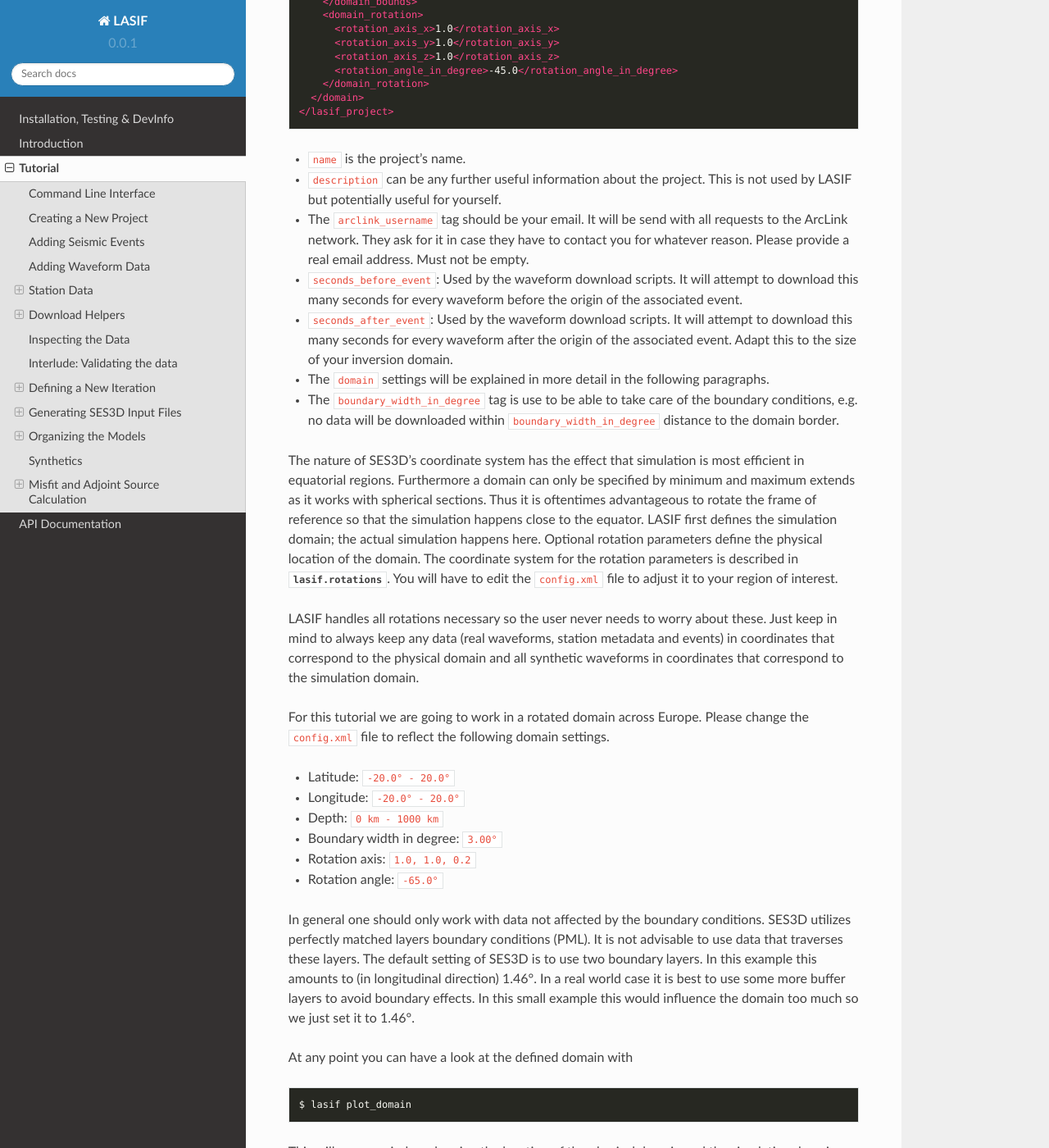
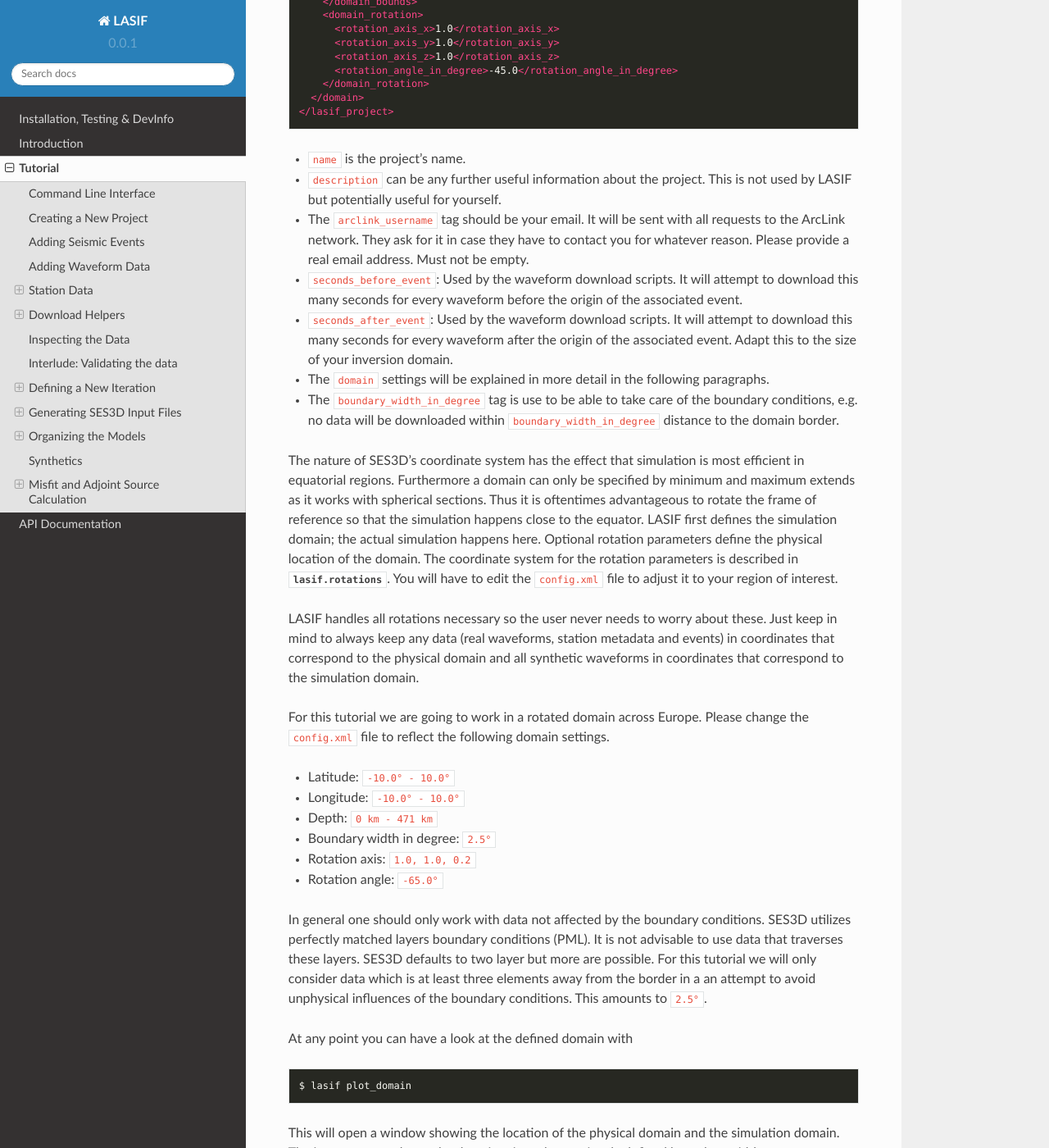
Before and after one commit to krischer/LASIF, a Sphinx documentation site: the page built from doc/tutorial.rst, in a window 1280 px wide and 1400 px high, scrolled down 1759 px. Shown: the whole window at 82% size. Built offline with Sphinx 7.4.7 and the Read the Docs theme 2.0.0, drawn with Linux system fonts in a browser that asks for light colours; formulas are drawn with MathJax 3; pages that are not in the unit, such as notebooks, are missing from menus; some of the changed text lies outside the part shown.

Commit message:
Work on tutorial, model plotting and STF.

```diff
--- a/doc/tutorial.rst
+++ b/doc/tutorial.rst
@@ -104,7 +104,7 @@ initialized it looks akin to the following:
 * ``name`` is the project's name.
 * ``description`` can be any further useful information about the project. This
   is not used by LASIF but potentially useful for yourself.
-* The ``arclink_username`` tag should be your email. It will be send with all
+* The ``arclink_username`` tag should be your email. It will be sent with all
   requests to the ArcLink network. They ask for it in case they have to contact
   you for whatever reason. Please provide a real email address. Must not be
   empty.
@@ -140,20 +140,20 @@ For this tutorial we are going to work in a rotated domain across Europe.
 Please change the ``config.xml`` file to reflect the following domain
 settings.
 
-* Latitude: ``-20.0° - 20.0°``
-* Longitude: ``-20.0° - 20.0°``
-* Depth: ``0 km - 1000 km``
-* Boundary width in degree: ``3.00°``
+* Latitude: ``-10.0° - 10.0°``
+* Longitude: ``-10.0° - 10.0°``
+* Depth: ``0 km - 471 km``
+* Boundary width in degree: ``2.5°``
 * Rotation axis: ``1.0, 1.0, 0.2``
 * Rotation angle: ``-65.0°``
 
 In general one should only work with data not affected by the boundary
 conditions. SES3D utilizes perfectly matched layers boundary conditions (PML).
-It is not advisable to use data that traverses these layers. The default
-setting of SES3D is to use two boundary layers. In this example this amounts to
-(in longitudinal direction) 1.46°. In a real world case it is best to use some
-more buffer layers to avoid boundary effects. In this small example this would
-influence the domain too much so we just set it to 1.46°.
+It is not advisable to use data that traverses these layers. SES3D defaults
+to two layer but more are possible. For this tutorial we will only consider
+data which is at least three elements away from the border in a an attempt
+to avoid unphysical influences of the boundary conditions. This amounts to
+``2.5°``.
 
 At any point you can have a look at the defined domain with
 
@@ -168,10 +168,9 @@ defined boundary width.
 .. plot::
 
     import lasif.visualization
-    lasif.visualization.plot_domain(-20.0, 20.0, -20.0, 20.0, 3.0,
+    lasif.visualization.plot_domain(-10.0, 10.0, -10.0, 10.0, 2.5,
         rotation_axis=[1.0, 1.0, 0.2], rotation_angle_in_degree=-65.0,
         plot_simulation_domain=True, zoom=True)
-
 
 .. note::
 
@@ -195,13 +194,13 @@ look like this.
       </download_settings>
       <domain>
         <domain_bounds>
-          <minimum_longitude>-20</minimum_longitude>
-          <maximum_longitude>20</maximum_longitude>
-          <minimum_latitude>-20</minimum_latitude>
-          <maximum_latitude>20</maximum_latitude>
+          <minimum_longitude>-10</minimum_longitude>
+          <maximum_longitude>10</maximum_longitude>
+          <minimum_latitude>-10</minimum_latitude>
+          <maximum_latitude>10</maximum_latitude>
           <minimum_depth_in_km>0.0</minimum_depth_in_km>
-          <maximum_depth_in_km>1000.0</maximum_depth_in_km>
-          <boundary_width_in_degree>3.0</boundary_width_in_degree>
+          <maximum_depth_in_km>471.0</maximum_depth_in_km>
+          <boundary_width_in_degree>2.5</boundary_width_in_degree>
         </domain_bounds>
         <domain_rotation>
           <rotation_axis_x>1.0</rotation_axis_x>
@@ -211,6 +210,14 @@ look like this.
         </domain_rotation>
       </domain>
     </lasif_project>
+
+
+.. note::
+
+    The true synthetic model is PREM with a small positive Gaussian anomaly  in
+    the center (latitude=longitude=0) at a depth of 70 km applied to the  P and
+    both S-wave velocities. The amplitude of the anomaly is 0.3 km/s with
+    the sigma being 200 km in horizontal and 50 km in the vertical direction.
 
 
 
```
Also changed, not shown: 2 other files.
